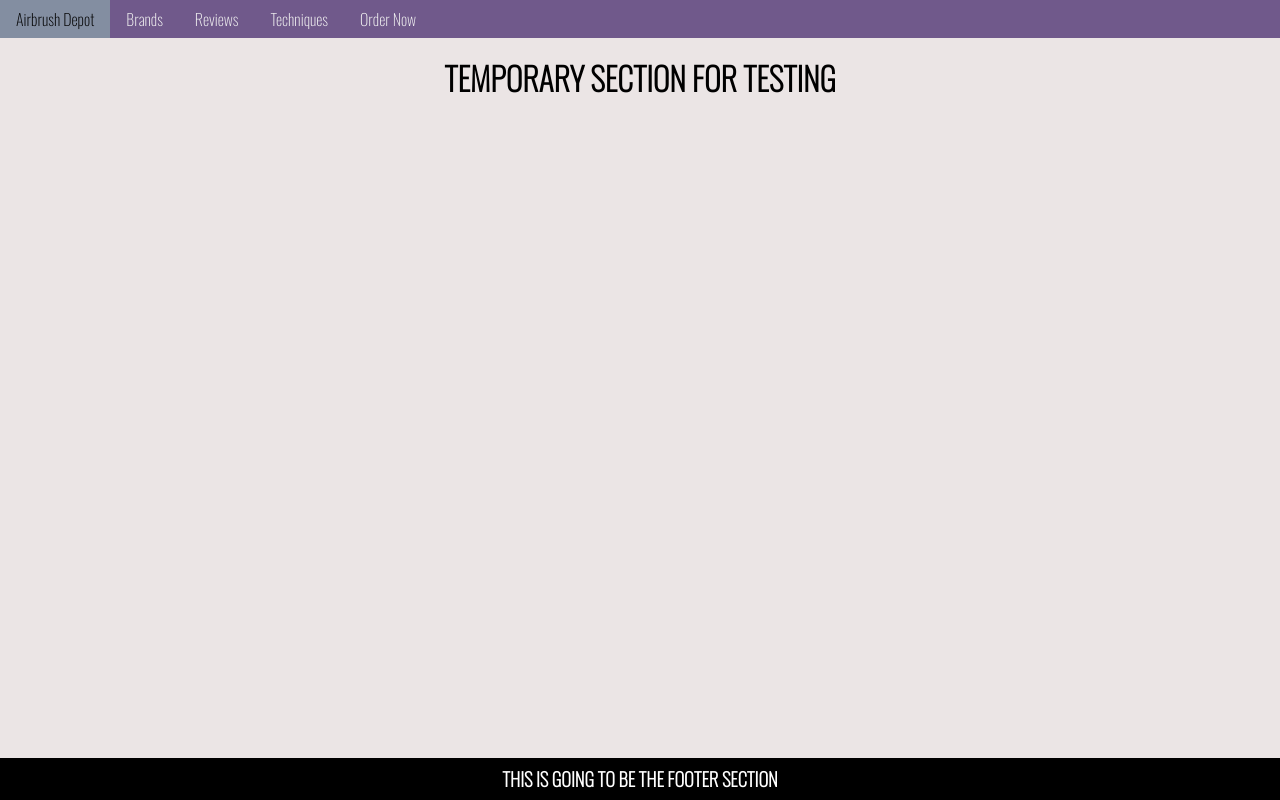
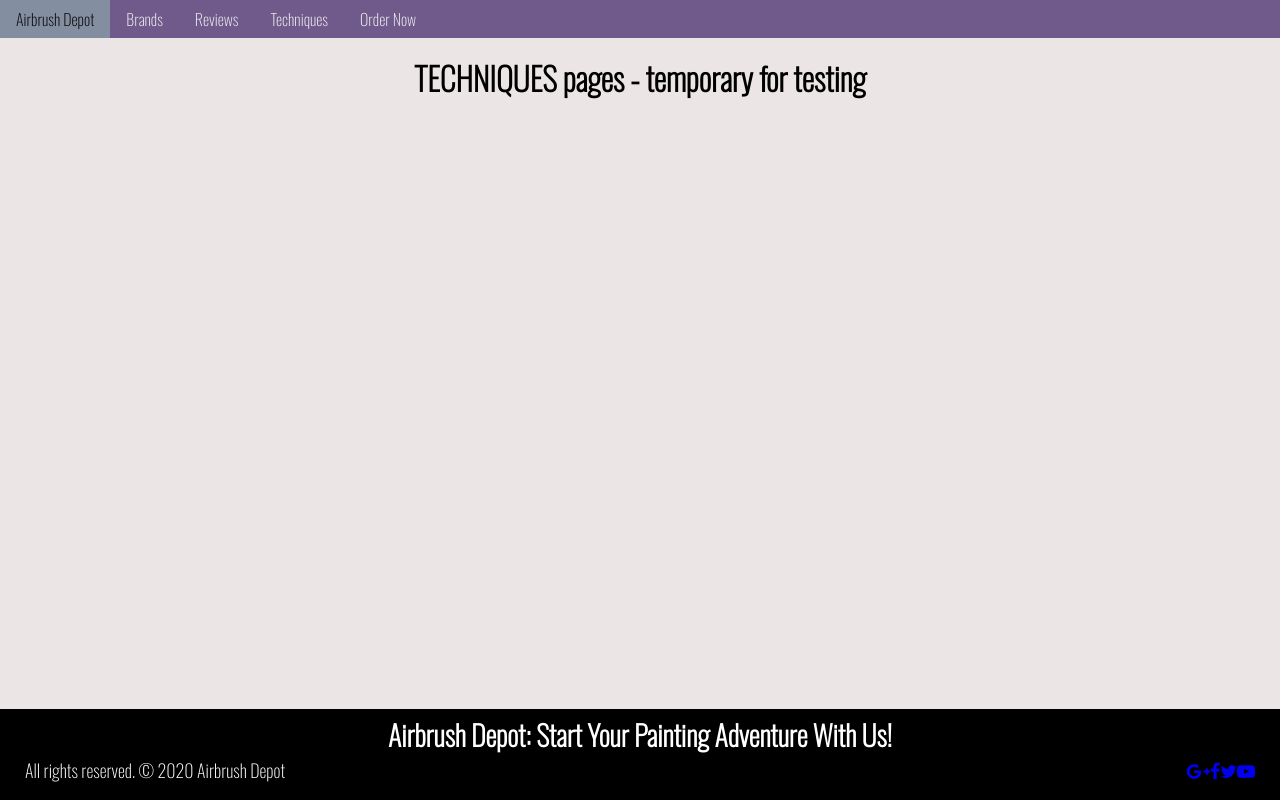
Before and after one commit to JVanars/Airbrush_Reviews_and_Tips, a plain HTML site: page techniques.html in a window 1280 px wide. Drawn offline with nearby package versions, Linux system fonts and the light colour scheme.

Commit message:
finished footer and added social media links

```diff
--- a/css/mystyles.css
+++ b/css/mystyles.css
@@ -20,9 +20,6 @@ html, body {
   padding: 10px 16px;
 }
 
-.row {
-  background-color: #f2f2f2;
-}
 
 .row, .primary {
   flex: 1 0 auto;
@@ -40,6 +37,7 @@ p {
   flex-shrink: 0;
   background-color: black;
   color: white;
+  font-size: 1.5em;
 }
 
 /*Styles for main navbar*/
@@ -104,7 +102,18 @@ img {
   height: auto;
 }
 
-/*Modern clearfix*/
+.social {
+  padding: .5em;
+  font-size: .75em;
+}
+
+.social a {
+  display: none;
+  list-style-type: none;
+  float: right;
+}
+
+/*Modern clearfix*/ /*might remove this*/
 .clearfix::after {
   content: "";
   clear: both;
@@ -147,9 +156,17 @@ img {
   .row {
     flex-wrap: wrap;
   }
-
+/*Caps height of logo image at 150px when screen reaches 768px or wider.*/
   #logo {
     height: 150px;
+  }
+
+  .social {
+    text-align: left;
+  }
+
+  .social a {
+    display: inline;
   }
 
 }
--- a/techniques.html
+++ b/techniques.html
@@ -39,11 +39,19 @@
     </div>
 
     <div class="primary">
-        <h1>TEMPORARY SECTION FOR TESTING</h1>
+        <h1>TECHNIQUES pages - temporary for testing</h1>
     </div>
 
     <div class="footer">
-        <h3>THIS IS GOING TO BE THE FOOTER SECTION</h3>
+        <h3>Airbrush Depot: Start Your Painting Adventure With Us!</h3>
+        <div class="social">
+            <span>All rights reserved.</span>
+            <span class="copyright">&copy; 2020 Airbrush Depot</span>
+                <a href="https://www.youtube.com"><i class="fa fa-youtube-play" aria-hidden="true"></i></a>
+                <a href="https://www.twitter.com"><i class="fa fa-twitter" aria-hidden="true"></i></a>
+                <a href="https://www.facebook.com"><i class="fa fa-facebook" aria-hidden="true"></i></a>
+                <a href="https://www.plus.google.com"><i class="fa fa-google-plus" aria-hidden="true"></i></a>
+        </div>
     </div>
 </body>
 </html>
```
Also changed, not shown: brands.html (+10 -2 lines), contact.html (+10 -2 lines), index.html (+9 -1 lines), reviews.html (+10 -2 lines).
